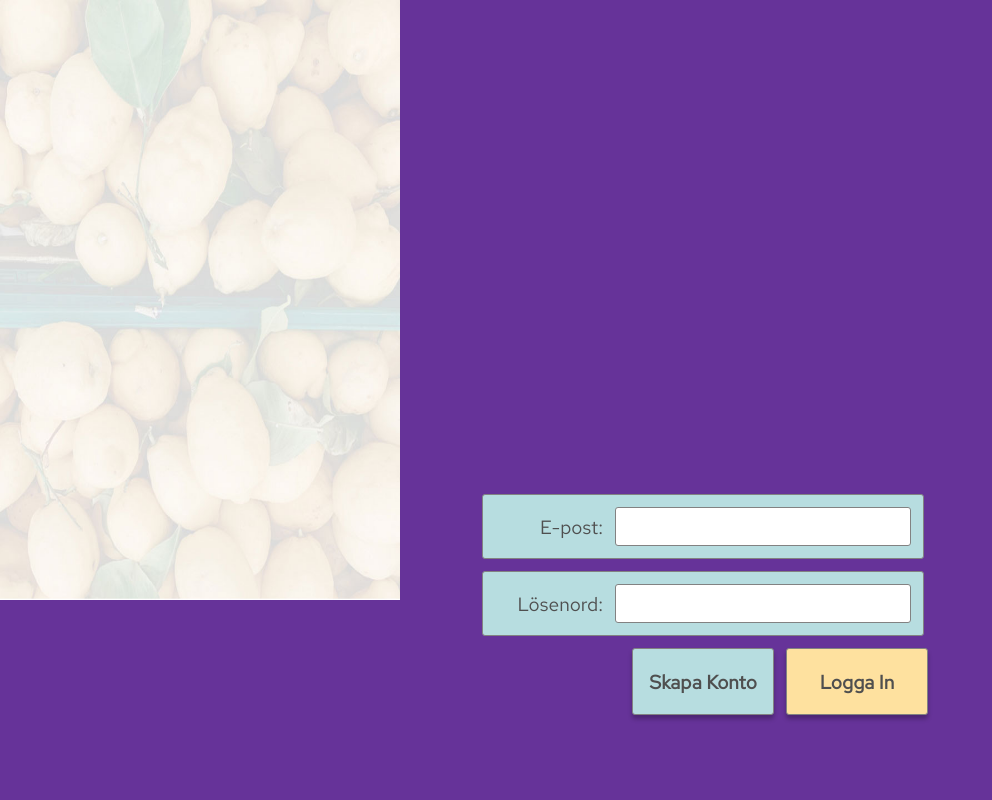
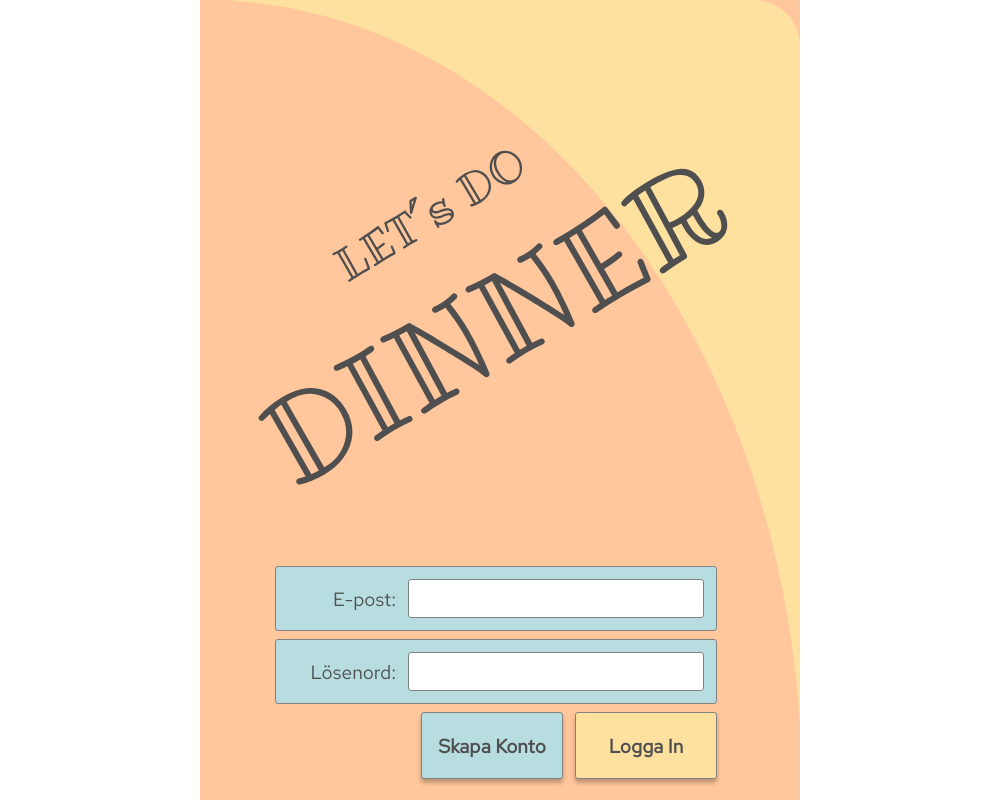
Before and after one commit to RealGobi/Project-X, a React (Create React App) app: page / in a window 1280 px wide. Shown: the whole page, without its empty margins (0-992 px from the left). Built offline with nearby package versions, Linux system fonts and the light colour scheme; no server answers.

Commit message:
css desktop

```diff
--- a/src/Components/Page/Page.css
+++ b/src/Components/Page/Page.css
@@ -28,3 +28,14 @@
     }
 
 }
+
+@media only screen and (min-width: 1025px) {
+
+    .page {
+        width: 980px;
+        min-height: 1210px;
+        border-radius: 0 0 3px 3px;
+        background: rgba(95, 95, 95, 0.10);
+        padding: 0;
+    }
+}
--- a/src/style/main.scss
+++ b/src/style/main.scss
@@ -419,29 +419,28 @@ body {
         display: flex;
         flex-direction: column;
         justify-content: center;
-        background: rebeccapurple;
         padding: 0;
-        margin: 0 auto;
 
         .Startlogga {
-            background-image: url(../images/lemons.jpg);
+            background-image: url(../images/Startlogga.svg);
             background-repeat: no-repeat;
+            background-position: center;
             max-width: 1000px;
-            background-size:400px 600px;
+            background-size:1000px 800px;
             display: flex;
-            justify-content: flex-end;
+            justify-content: center;
             align-items: flex-end;
             margin: 0;
             .login-container {
                 height: 200px;
                 display: flex;
                 flex-direction: column;
-                margin: 64px;
+                margin: 0px;
 
                 .input-container {
-                    margin: 0 12px 12px 0;
+                    margin: 0 8px 8px 0;
                     span {
-                        padding-left: 12px;
+                        padding-left: 8px;
                     }
                 }
 
```
